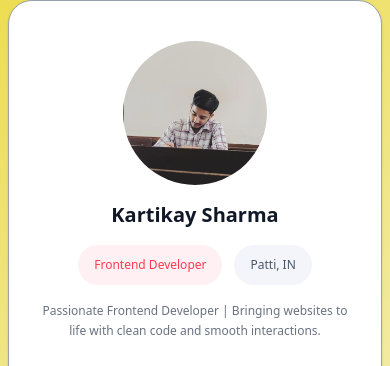
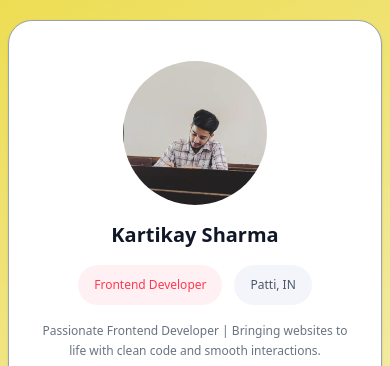
Before and after one commit to Kartikaysharma2004/Link-List, a website: page index.html in a window 390 px wide. Shown: the top 366 px of the page. Drawn offline with nearby package versions, Linux system fonts and the light colour scheme.

Commit message:
UI Update

```diff
--- a/index.html
+++ b/index.html
@@ -13,7 +13,7 @@
 <body class="min-h-screen flex items-center justify-center"
     style="background: #F9FAFE; background: linear-gradient(332deg, rgba(249, 250, 254, 1) 0%, rgba(237, 221, 83, 1) 100%);">
 
-    <div class="grid lg:grid-cols-2 gap-10 max-sm:my-0 mx-2">
+    <div class="grid lg:grid-cols-2 gap-10 max-sm:my-5 mx-2">
         <div
             class="bg-white max-w-xl py-10 rounded-3xl border border-gray-400 flex flex-col items-center text-center gap-4 shadow-sm">
 
```
